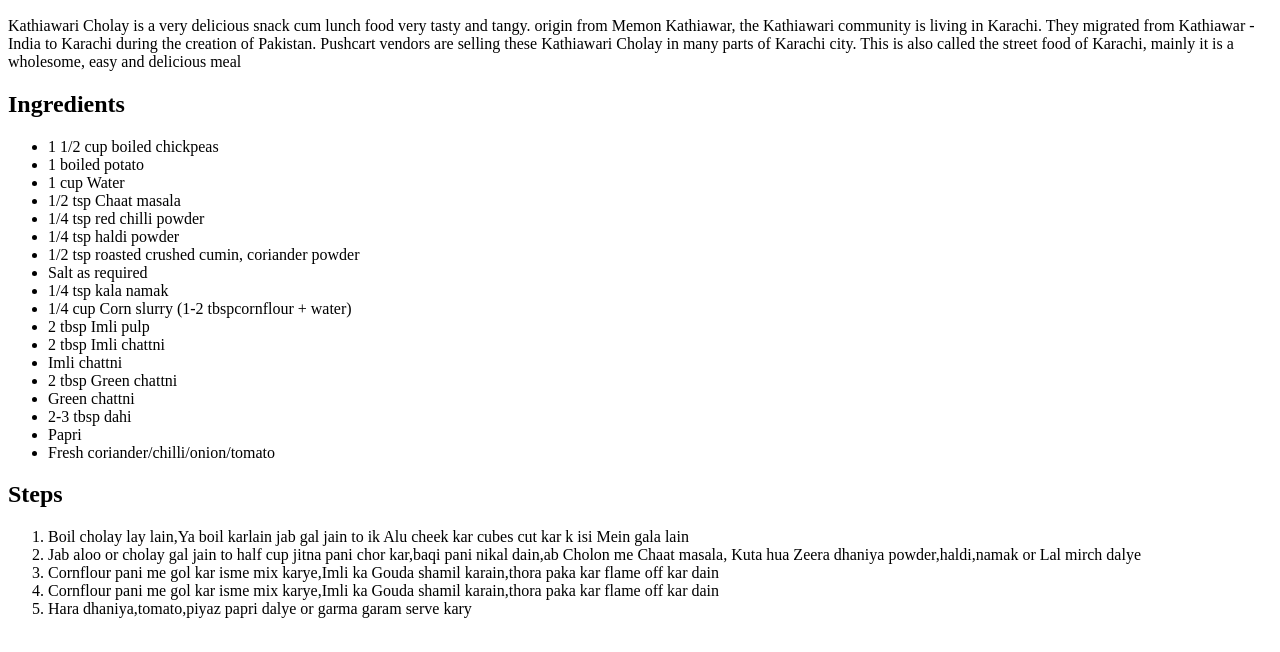
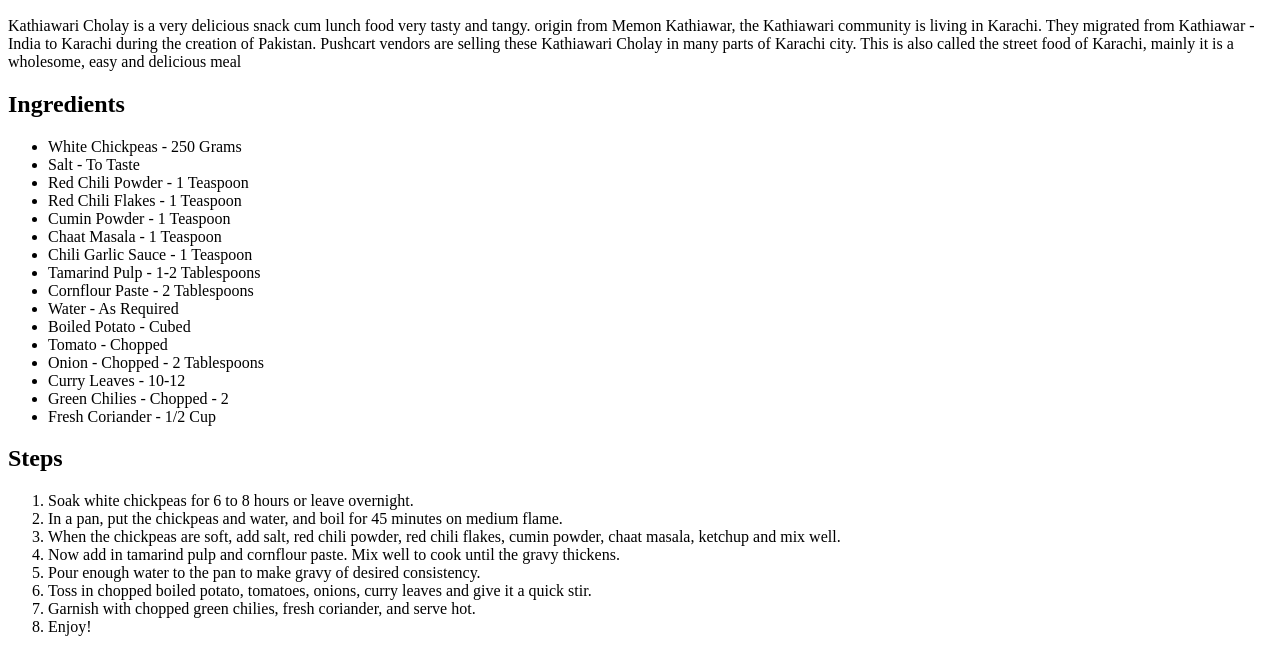
Before and after one commit to yesImChanging/odin-recipes, a plain HTML site: page recipes/kathiyawaricholay.html in a window 1280 px wide. Shown: the part 434-1086 px from the top of the page. Drawn offline with Linux system fonts and the light colour scheme.

Commit message:
edit kathiyawaricholay recipe to make it in english

```diff
--- a/recipes/kathiyawaricholay.html
+++ b/recipes/kathiyawaricholay.html
@@ -13,32 +13,33 @@
     <p>Kathiawari Cholay is a very delicious snack cum lunch food very tasty and tangy. origin from Memon Kathiawar, the Kathiawari community is living in Karachi. They migrated from Kathiawar - India to Karachi during the creation of Pakistan. Pushcart vendors are selling these Kathiawari Cholay in many parts of Karachi city. This is also called the street food of Karachi, mainly it is a wholesome, easy and delicious meal </p>
     <h2>Ingredients</h2>
     <ul>
-        <li>1 1/2 cup boiled chickpeas</li>
-        <li>1 boiled potato</li>
-        <li>1 cup Water</li>
-        <li>1/2 tsp Chaat masala</li>
-        <li>1/4 tsp red chilli powder</li>
-        <li>1/4 tsp haldi powder</li>
-        <li>1/2 tsp roasted crushed cumin, coriander powder</li>
-        <li>Salt as required</li>
-        <li>1/4 tsp kala namak</li>
-        <li>1/4 cup Corn slurry (1-2 tbspcornflour + water)</li>
-        <li>2 tbsp Imli pulp</li>
-        <li>2 tbsp Imli chattni</li>
-        <li>Imli chattni</li>
-        <li>2 tbsp Green chattni</li>
-        <li>Green chattni</li>
-        <li>2-3 tbsp dahi</li>
-        <li>Papri</li>
-        <li>Fresh coriander/chilli/onion/tomato</li>
-    </ul>
+        <li>White Chickpeas - 250 Grams</li>
+        <li>Salt - To Taste</li>
+        <li>Red Chili Powder - 1 Teaspoon</li>
+        <li>Red Chili Flakes - 1 Teaspoon</li>
+        <li>Cumin Powder - 1 Teaspoon</li>
+        <li>Chaat Masala - 1 Teaspoon</li>
+        <li>Chili Garlic Sauce - 1 Teaspoon</li>
+        <li>Tamarind Pulp - 1-2 Tablespoons</li>
+        <li>Cornflour Paste - 2 Tablespoons</li>
+        <li>Water - As Required</li>
+        <li>Boiled Potato - Cubed</li>
+        <li>Tomato - Chopped</li>
+        <li>Onion - Chopped - 2 Tablespoons</li>
+        <li>Curry Leaves - 10-12</li>
+        <li>Green Chilies - Chopped - 2</li>
+        <li>Fresh Coriander - 1/2 Cup</li>
+      </ul>
     <h2>Steps</h2>
-        <ol>
-            <li>Boil cholay lay lain,Ya boil karlain jab gal jain to ik Alu cheek kar cubes cut kar k isi Mein gala lain</li>
-            <li>Jab aloo or cholay gal jain to half cup jitna pani chor kar,baqi pani nikal dain,ab Cholon me Chaat masala, Kuta hua Zeera dhaniya powder,haldi,namak or Lal mirch dalye</li>
-            <li>Cornflour pani me gol kar isme mix karye,Imli ka Gouda shamil karain,thora paka kar flame off kar dain</li>
-            <li>Cornflour pani me gol kar isme mix karye,Imli ka Gouda shamil karain,thora paka kar flame off kar dain</li>
-            <li>Hara dhaniya,tomato,piyaz papri dalye or garma garam serve kary</li>
-        </ol>
+    <ol>
+        <li>Soak white chickpeas for 6 to 8 hours or leave overnight.</li>
+        <li>In a pan, put the chickpeas and water, and boil for 45 minutes on medium flame.</li>
+        <li>When the chickpeas are soft, add salt, red chili powder, red chili flakes, cumin powder, chaat masala, ketchup and mix well.</li>
+        <li>Now add in tamarind pulp and cornflour paste. Mix well to cook until the gravy thickens.</li>
+        <li>Pour enough water to the pan to make gravy of desired consistency.</li>
+        <li>Toss in chopped boiled potato, tomatoes, onions, curry leaves and give it a quick stir.</li>
+        <li>Garnish with chopped green chilies, fresh coriander, and serve hot.</li>
+        <li>Enjoy!</li>
+      </ol>
 </body>
 </html>
```
